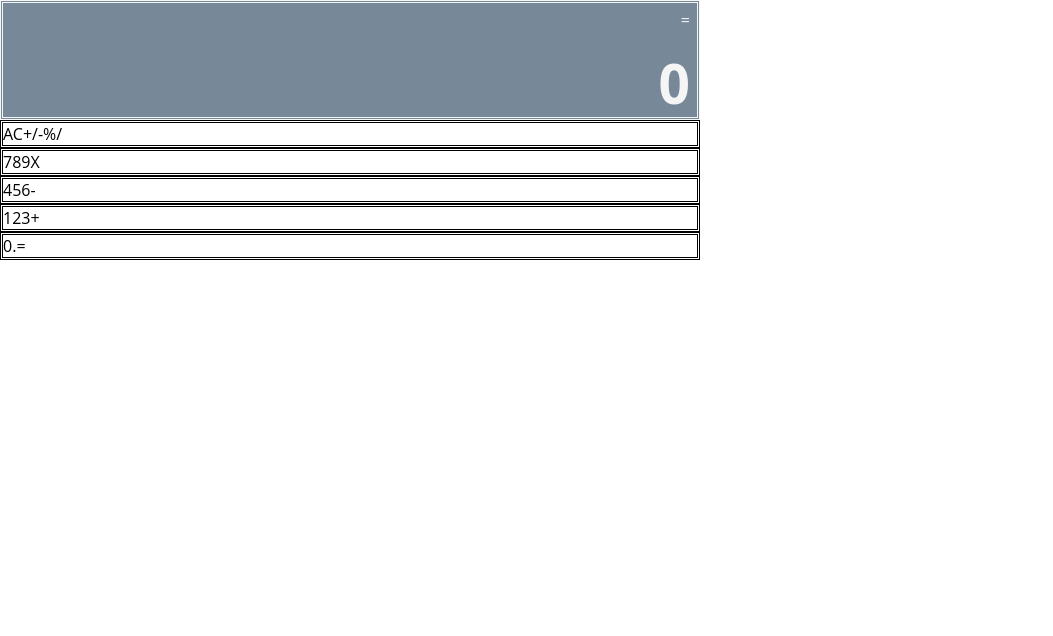
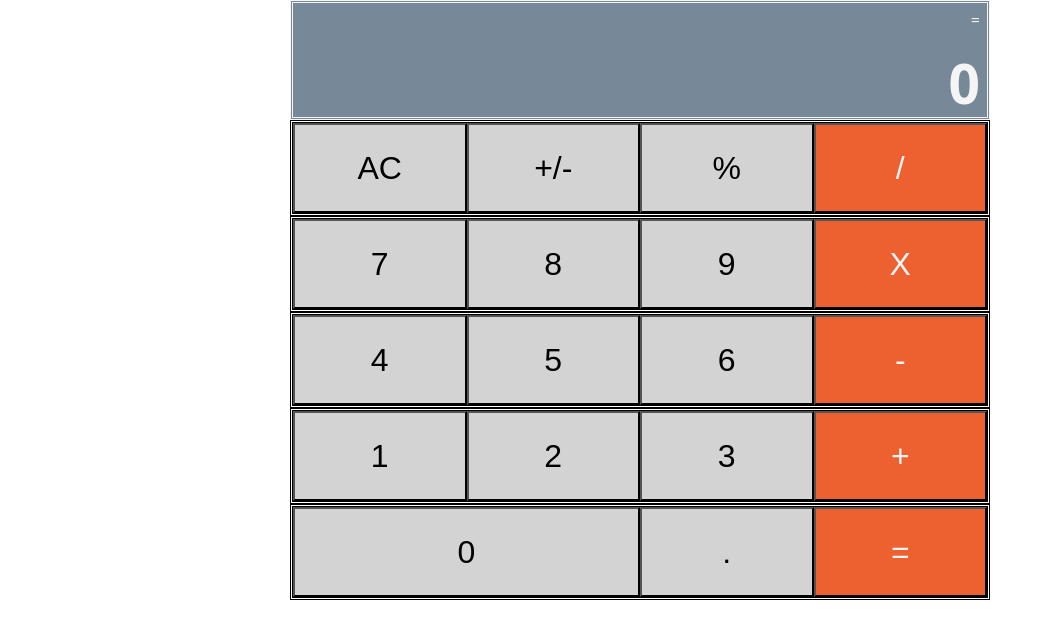
Before and after one commit to emmanuelkamala/mycalculator, a React (Create React App) app: page / in a window 1280 px wide. Shown: the top 636 px of the page, without its empty margins (0-1053 px from the left). Built offline with nearby package versions, Linux system fonts and the light colour scheme.

Commit message:
Add style to the button component

```diff
--- /dev/null
+++ b/src/Components/Button.css
@@ -0,0 +1,31 @@
+.normal-class {
+  width: 25%;
+}
+
+.wide-class {
+  width: 50%;
+}
+
+.btn {
+  background: lightgray;
+  color: black;
+  display: flex;
+  justify-content: center;
+  align-items: center;
+  height: 90px;
+  font-size: 2rem;
+}
+
+.btn:hover {
+  cursor: pointer;
+}
+
+.btn:active {
+  transform: scale(0.97) translate3d(0.5px, 0.8px, 0.5px);
+  box-shadow: -1px 1px -7px gainsboro;
+}
+
+.operator {
+  background: rgb(236, 97, 47);
+  color: whitesmoke;
+}
--- a/src/Components/Button.js
+++ b/src/Components/Button.js
@@ -1,12 +1,21 @@
 import React from 'react';
 import PropTypes from 'prop-types';
+import './Button.css';
 
-const button = (props) => <div className="button"> { props.name } </div>;
+const Button = ({
+  name, color, wide,
+}) => {
+  const colorClass = color ? 'btn operator' : 'btn';
+  const wideClass = wide ? `${colorClass} wide-class` : `${colorClass} normal-class`;
+  return (
+    <button type="button" className={wideClass}>{ name }</button>
+  );
+};
 
-button.propTypes = {
+Button.propTypes = {
   name: PropTypes.string.isRequired,
   color: PropTypes.bool.isRequired,
-  wide: PropTypes.bool.isRequired
- };
+  wide: PropTypes.bool.isRequired,
+};
 
-export default button;
+export default Button;
--- a/src/index.css
+++ /dev/null
@@ -1,11 +0,0 @@
-body {
-  margin: 0;
-  font-family: 'Roboto', sans-serif;
-  -webkit-font-smoothing: antialiased;
-  -moz-osx-font-smoothing: grayscale;
-  width: 700px;
-}
-
-code {
-  font-family: 'Courier New', monospace;
-}
--- a/src/index.js
+++ b/src/index.js
@@ -1,6 +1,5 @@
 import React from 'react';
 import ReactDOM from 'react-dom';
-import './index.css';
 import App from './Components/App';
 
 ReactDOM.render(
```
